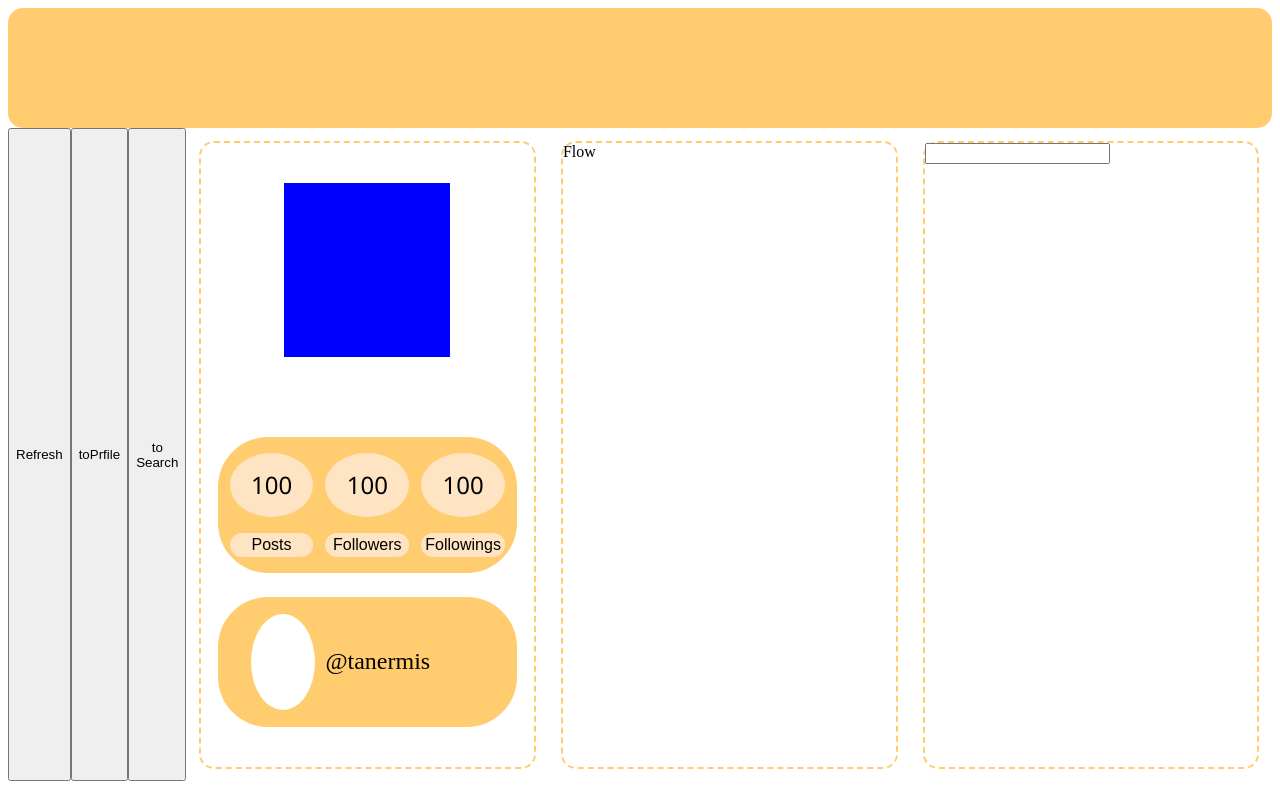
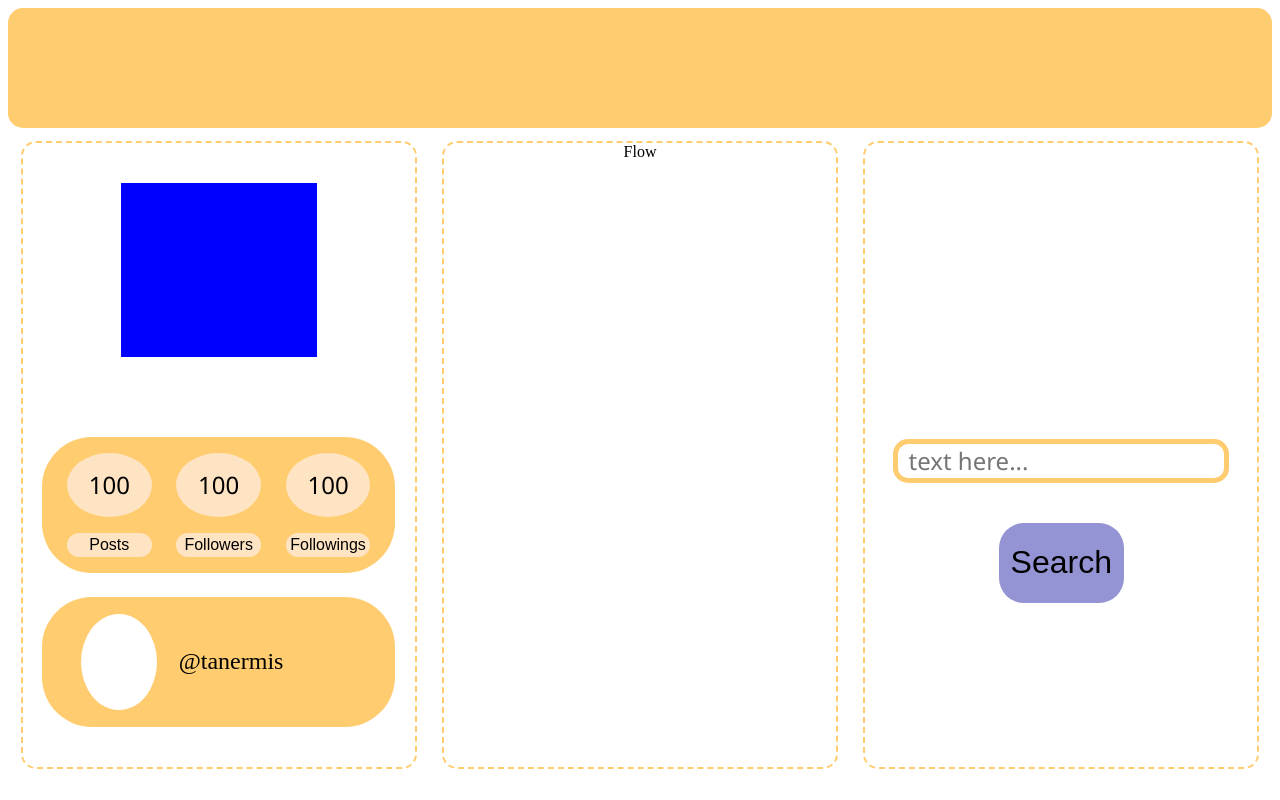
Before and after one commit to tanerdundar/SharE-5.FE, a React (Vite) app in the folder SharE-5/: page / in a window 1280 px wide. Built offline with nearby package versions, Linux system fonts and the light colour scheme.

Commit message:
add post.jsx, modify flows

```diff
--- a/SharE-5/src/App.css
+++ b/SharE-5/src/App.css
@@ -23,11 +23,35 @@
   margin: 1%;
   border: 2px dashed rgba(255, 170, 12, 0.594);
   border-radius: 15px;
-}
-.profile {
   display: flex;
   flex-direction: column;
   align-items: center;
+}
+.search-inside {
+  display: flex;
+  flex-direction: column;
+  align-items: center;
+  margin-top: 37vh;
+  width: 80%;
+}
+.inputer {
+  height: 4vh;
+  width: 100%;
+  padding-left: 10px;
+  font-size: 3vh;
+  border: 5px solid rgba(255, 170, 12, 0.594);
+  border-radius: 15px;
+  font-family: "Segoe UI", Tahoma, Geneva, Verdana, sans-serif;
+}
+.get-button {
+  margin-top: 5vh;
+  height: 10vh;
+  width: 40%;
+  border-radius: 25px;
+  border: none;
+  background-color: rgba(35, 35, 167, 0.484);
+  font-size: 4vh;
+  font-family: Arial, Helvetica, sans-serif;
 }
 .profile-photo {
   margin-top: 3vh;
@@ -42,7 +66,7 @@
   display: flex;
   justify-content: center;
   align-items: center;
-  column-gap: 4%;
+  column-gap: 7%;
   width: 90%;
   background-color: rgba(255, 170, 12, 0.594);
   height: 14vh;
@@ -81,7 +105,7 @@
   background-color: black;
 }
 .numbers {
-  width: 28%;
+  width: 24%;
 }
 .number,
 .text {
--- a/SharE-5/src/App.jsx
+++ b/SharE-5/src/App.jsx
@@ -3,35 +3,18 @@ import "./App.css";
 import NavBar from "./components/NavBar";
 import Profile from "./components/Profile";
 import Search from "./components/Search";
-import FlowOfSearch from "./components/FlowOfSearch";
 import Flow from "./components/Flow";
 import FlowOfProfile from "./components/FlowOfProfile";
 
 function App() {
-  const [flow, setFlow] = useState(true);
-  const [whichFlow, setWhichFlow] = useState(true);
-  const clickToSearch = () => {
-    setFlow(false);
-    setWhichFlow(false);
-  };
-  const clickToProfile = () => {
-    setFlow(false);
-    setWhichFlow(true);
-  };
-  const clickToRefresh = () => {
-    setFlow(true);
-    setWhichFlow(true);
-  };
+  const [isFlow, setIsFlow] = useState(true);
 
   return (
     <div className="App">
       <NavBar />
       <div className="main">
-        <button onClick={clickToRefresh}>Refresh</button>
-        <button onClick={clickToProfile}>toPrfile</button>
-        <button onClick={clickToSearch}>to Search</button>
         <Profile />
-        {flow ? <Flow /> : whichFlow ? <FlowOfProfile /> : <FlowOfSearch />}
+        {isFlow ? <Flow /> : <FlowOfProfile />}
         <Search />
       </div>
     </div>
--- /dev/null
+++ b/SharE-5/src/components/Post.jsx
@@ -0,0 +1,5 @@
+function Post() {
+  return <></>;
+}
+
+export default Post;
--- a/SharE-5/src/components/Search.jsx
+++ b/SharE-5/src/components/Search.jsx
@@ -1,8 +1,26 @@
+import { useState } from "react";
+import Profile from "./Profile";
+
 function Search() {
+  const [statu, setStatu] = useState(true);
+  const statuHandler = () => {
+    setStatu(false);
+  };
   return (
-    <div id="search" className="search">
-      <input type="text" />
-    </div>
+    <>
+      {statu ? (
+        <div id="search" className="search">
+          <div className="search-inside">
+            <input className="inputer" type="text" placeholder="text here..." />
+            <button onClick={statuHandler} className="get-button">
+              Search
+            </button>
+          </div>
+        </div>
+      ) : (
+        <Profile />
+      )}
+    </>
   );
 }
 
```
